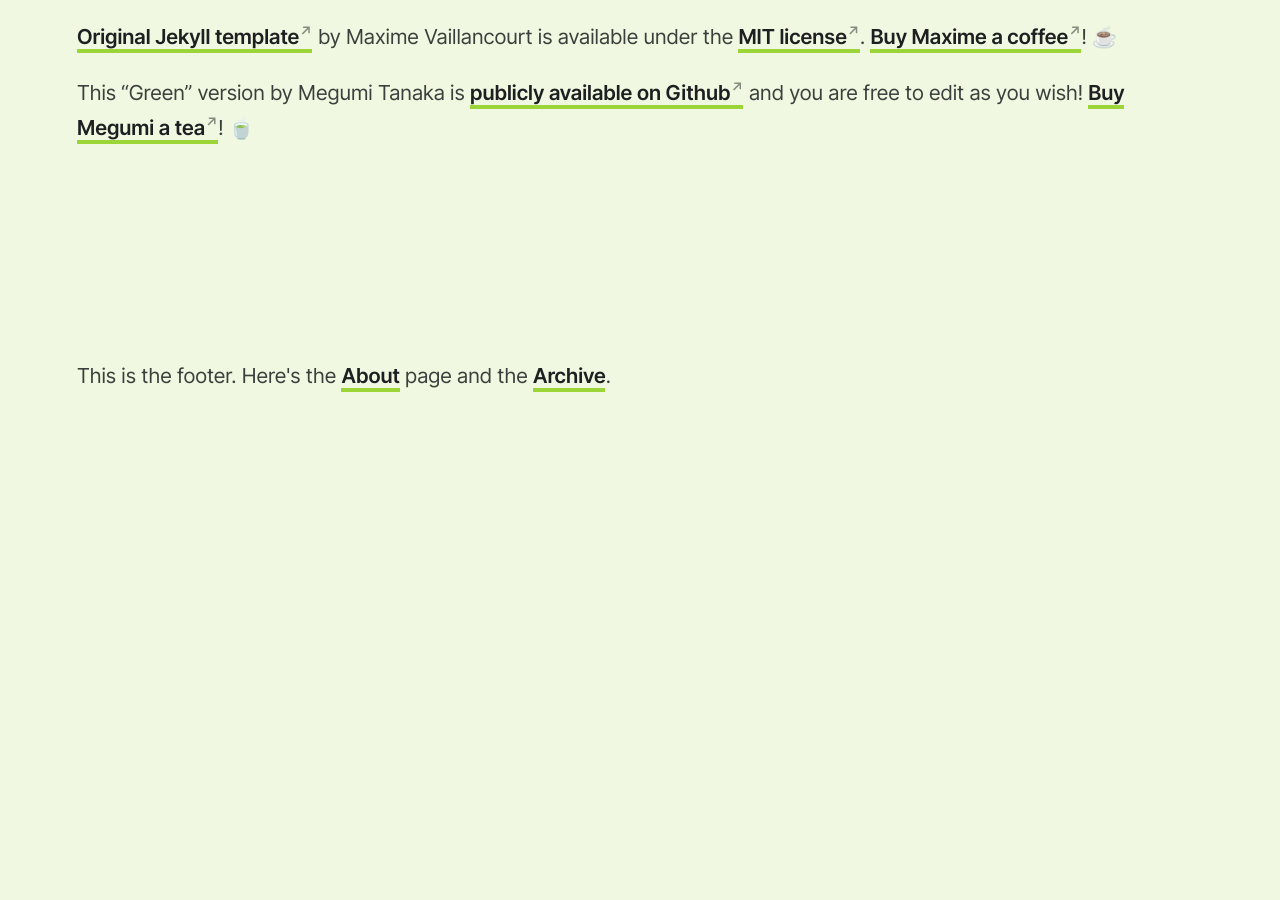
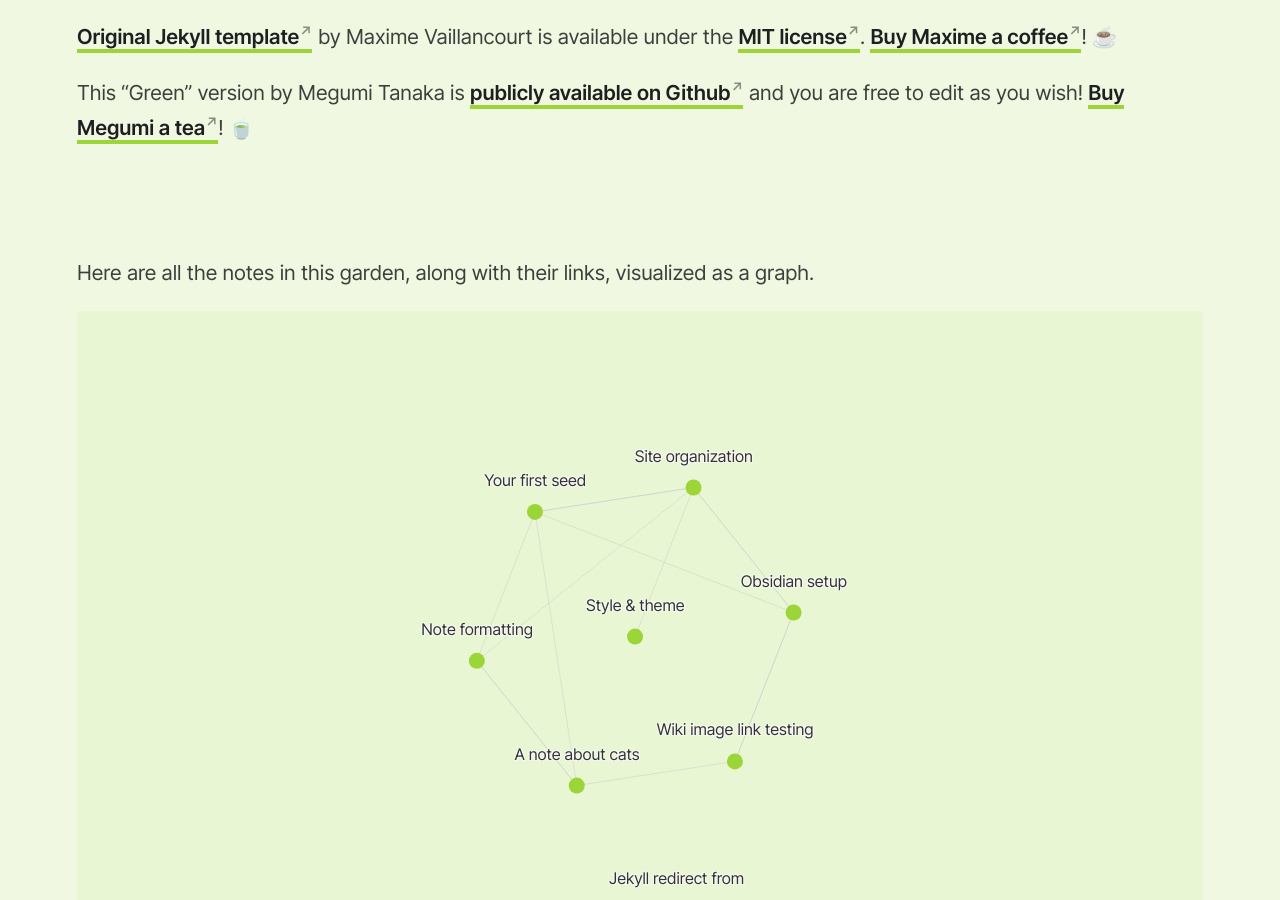
Before and after one commit to jsantiago611/discipleship-dashboard, a Jekyll site: the page built from index.md, in a window 1280 px wide and 900 px high, scrolled down 4717 px. Built offline with Jekyll 4.4.1, drawn with Linux system fonts in a browser that asks for light colours; Markdown is read by kramdown in place of the engine named in the settings; before the commit the page ends 5215 px from its top, so only the background shows below that; part of the change alters nothing that is shown; some of the changed text lies outside the part shown.

Commit message:
initial configuration

```diff
--- a/_config.yml
+++ b/_config.yml
@@ -1,6 +1,6 @@
-title:               Green Web Template
+title:               Jon's Discipleship Lab
 url:                 'https://garden.megu.space'
-favicon:              🥬
+favicon:             🔬
 
 # https://jekyllrb.com/docs/configuration/options/
 timezone: America/Los_Angeles
@@ -16,7 +16,7 @@ exclude:             ['_includes/notes_graph.json','obsidian-templates']
 use_html_extension:  true
 
 # 'True' displays notes graph at bottom of each note
-show_notes_graph: false
+show_notes_graph: true
 
 # Set to `true` to open non-internal links in new tabs, or
 # set to `false` to open non-internal links in current tab.
```
